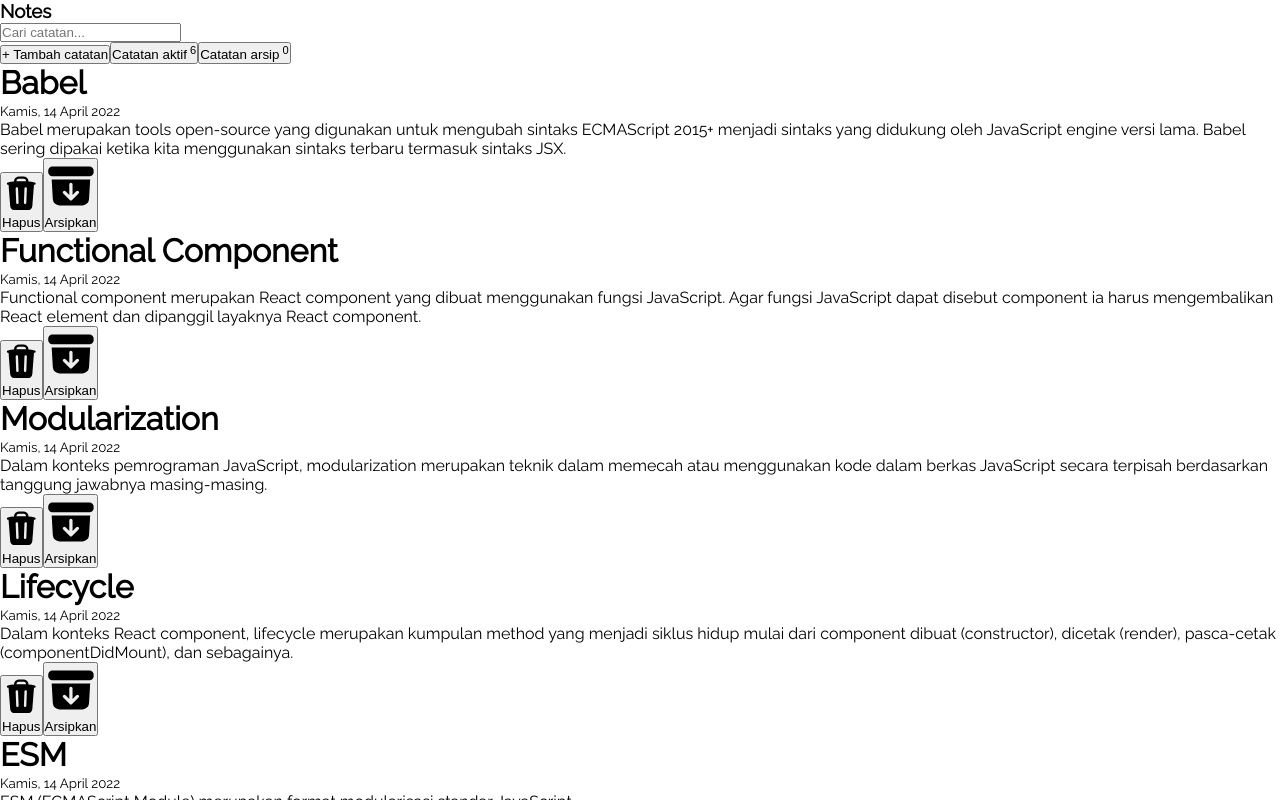
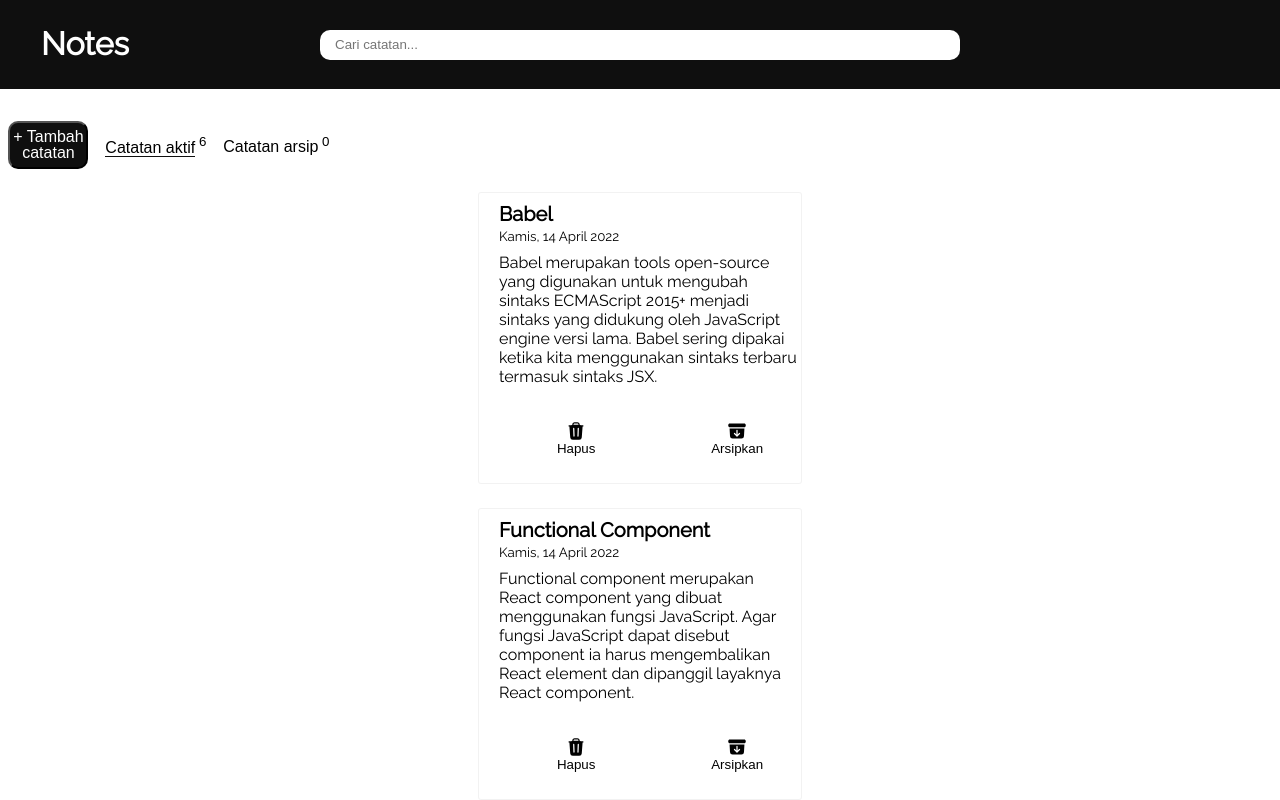
Before and after one commit to mitsuya-creator/Dicoding-React, a React (Vite) app in the folder personal-notes-starter/: page / in a window 1280 px wide. Shown: the top 800 px of the page. Built offline with nearby package versions, Linux system fonts and the light colour scheme.

Commit message:
Add: style navbar on desktop

```diff
--- a/personal-notes-starter/src/styles/style.css
+++ b/personal-notes-starter/src/styles/style.css
@@ -242,3 +242,233 @@ body {
     height: 500px;
   }
 }
+
+@media only screen and (min-width: 1280px) {
+  .sticky-top {
+    position: -webkit-sticky;
+    position: sticky;
+    top: 0;
+    background-color: var(---secondary-color);
+    z-index: 2;
+    height: 180px;
+  }
+
+  .flex-justify-start {
+    display: flex;
+    justify-content: flex-start;
+  }
+
+  .flex-justify-around {
+    display: flex;
+    justify-content: space-around;
+  }
+
+  .nav {
+    width: 100vw;
+    height: 89px;
+    background-color: var(---primary-color);
+    position: relative;
+  }
+
+  .text-color-white {
+    color: var(---secondary-color);
+  }
+
+  .nav>h1 {
+    font-size: 32px;
+    margin: 25px 0 25px 41px;
+    font-weight: 800;
+  }
+
+  .search-container {
+    position: absolute;
+    height: 89px;
+    width: 100vw;
+    display: flex;
+    justify-content: center;
+    align-items: center;
+  }
+
+  .search-container>input {
+    height: 30px;
+    width: 50vw;
+    border: none;
+    border-radius: 10px;
+    padding: 15px;
+    background-color: var(---secondary-color);
+  }
+
+  .action-button {
+    margin-top: 32px;
+    width: 338px;
+    overflow-x: scroll;
+  }
+
+  .action-button button {
+    font-size: 16px;
+    height: 48px;
+    line-height: 16px;
+  }
+
+  .button-primary {
+    width: fit-content;
+    background-color: transparent;
+    border: none;
+  }
+
+  .active {
+    border-bottom: solid 1px var(---primary-color);
+  }
+
+  .button-secondary {
+    width: 80px;
+    background-color: var(---primary-color);
+    color: var(---secondary-color);
+    border-radius: 10px;
+  }
+
+  .parent-card {
+    display: flex;
+    flex-direction: column;
+    width: 100vw;
+    align-items: center;
+  }
+
+  .flex-direction-column {
+    display: flex;
+    flex-direction: column;
+    align-items: center;
+  }
+
+  .card {
+    width: 322px;
+    height: fit-content;
+    margin: 13px;
+    padding: 9px 20px 27px;
+    box-shadow: rgba(0, 0, 0, 0.05) 0px 0px 0px 1px;
+    border-radius: 2px;
+  }
+
+  .card>h1 {
+    font-size: 20px;
+    font-weight: 800;
+  }
+
+
+  .body-card {
+    width: 300px;
+    height: fit-content;
+    display: -webkit-box;
+    overflow: hidden;
+    margin: 8px 0;
+    text-align: left;
+  }
+
+
+  .container-icon-button {
+    width: inherit;
+    margin-top: 35px;
+  }
+
+  .container-icon-button>button {
+    cursor: pointer;
+  }
+
+  .archive-icon,
+  .trash-icon {
+    width: 20px;
+    height: 20px;
+  }
+
+  .addnote {
+    position: fixed;
+    top: 89px;
+    width: 100vw;
+    height: 100vh;
+    background-color: var(---secondary-color);
+    z-index: 3;
+    padding: 13px 16px;
+  }
+
+  .close-addnote {
+    display: flex;
+    justify-content: flex-end;
+    margin-right: 2px;
+  }
+
+  .close-addnote>button {
+    height: 20px;
+    width: 20px;
+    font-size: 25px;
+  }
+
+  .form {
+    margin: 20px 0;
+    display: flex;
+    flex-direction: column;
+    align-items: center;
+  }
+
+  .form>form {
+    margin-top: 30px;
+  }
+
+  form input {
+    width: 287px;
+    height: 50px;
+    padding: 16px;
+    border-radius: 10px;
+    border: solid 1px var(---primary-color);
+  }
+
+  form p {
+    margin: 0 0 20px 0;
+  }
+
+  textarea {
+    box-sizing: border-box;
+    width: 287px;
+    height: 292px;
+    border-radius: 10px;
+    padding: 16px;
+  }
+
+  .button-submit {
+    width: 287px;
+    height: 50px;
+    color: var(---secondary-color);
+    background-color: var(---primary-color);
+    border-radius: 10px;
+    margin-top: 41px;
+    padding: 16px;
+  }
+
+  .container-footer {
+    width: 100vw;
+    display: flex;
+    justify-content: center;
+    margin: 61px 0;
+  }
+
+  .container-footer svg {
+    width: 20px;
+    height: 20px;
+    margin: 0 10px;
+  }
+
+  .flex {
+    display: flex;
+  }
+
+  .justify-center {
+    justify-content: center;
+  }
+
+  .align-center {
+    align-items: center;
+  }
+
+  .no_notes {
+    height: 500px;
+  }
+}
```
